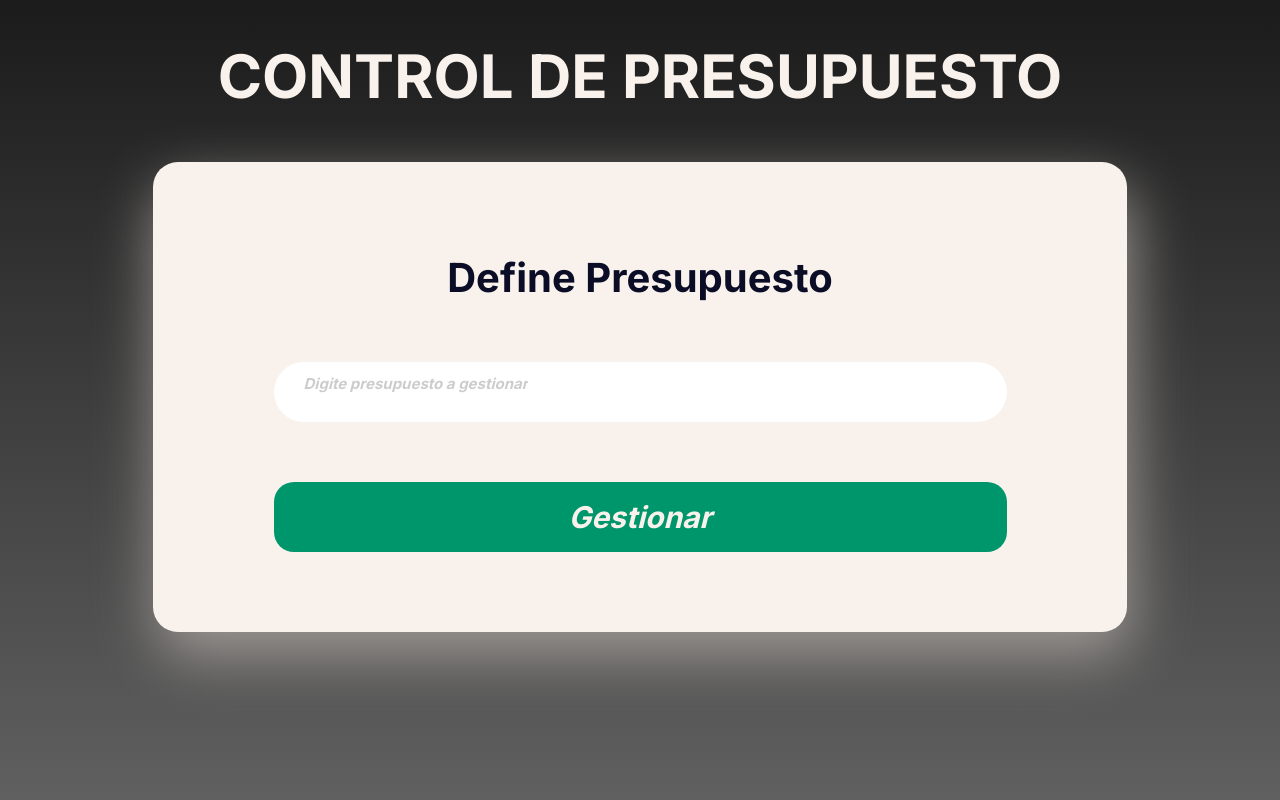
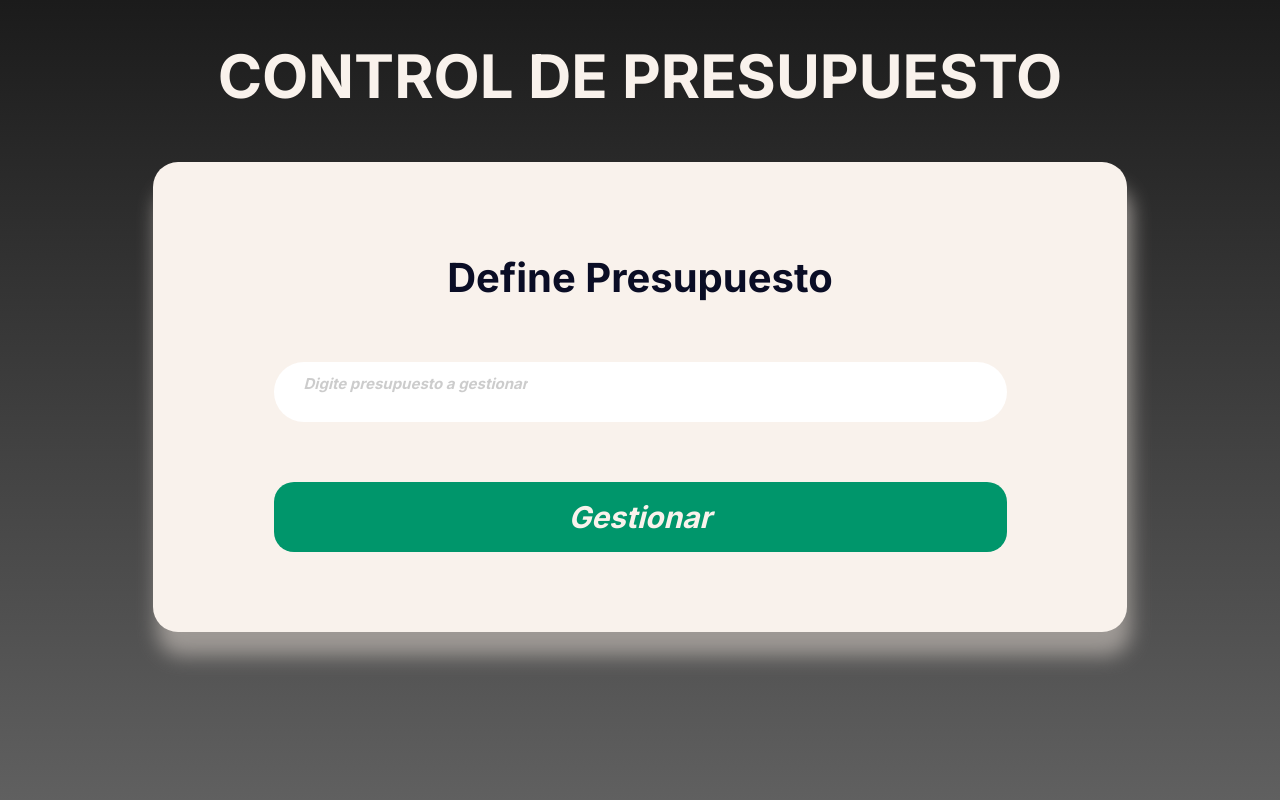
Before and after one commit to Estefacdn/Presupuesto, a React (Create React App) app: page / in a window 1280 px wide. Shown: the top 800 px of the page. Built offline with nearby package versions, Linux system fonts and the light colour scheme.

Commit message:
nuevos cambios de estilo

```diff
--- a/src/App.css
+++ b/src/App.css
@@ -36,7 +36,7 @@ h1 {
   justify-content: center;
   flex-direction: column;
   background:#f9f2ec;
-  box-shadow: 4px 24px 60px #9e9995;
+  box-shadow: 4px 24px 20px #9e9995;
   width: 974px;
   height: 470px;
   padding: 20px 50px 50px 50px;
@@ -70,7 +70,7 @@ h1 {
   border-radius: 50px;
   padding: 20px;
   outline: none;
-  border:none;
+  border: none;
   font-size: 30px;
 
 }
@@ -82,6 +82,12 @@ h1 {
   font-size: 15px;
   padding-left: 10px;
   position:absolute;
+}
+
+.cajaIngreso:active{
+  border:3px solid #000;
+  background-color:#F0F8FF;
+  margin-right:10px;
 }
 
 .botonIngreso{
@@ -96,10 +102,12 @@ h1 {
   color: #f9f2ec;
   cursor: pointer;
   border:none;
+  transition: .3s ease all;
 }
 
-.botonIngreso::hover{
+.botonIngreso ::hover{
   background: #0a0d25;
+  color: #f9f2ec;
 }
 
 
```
